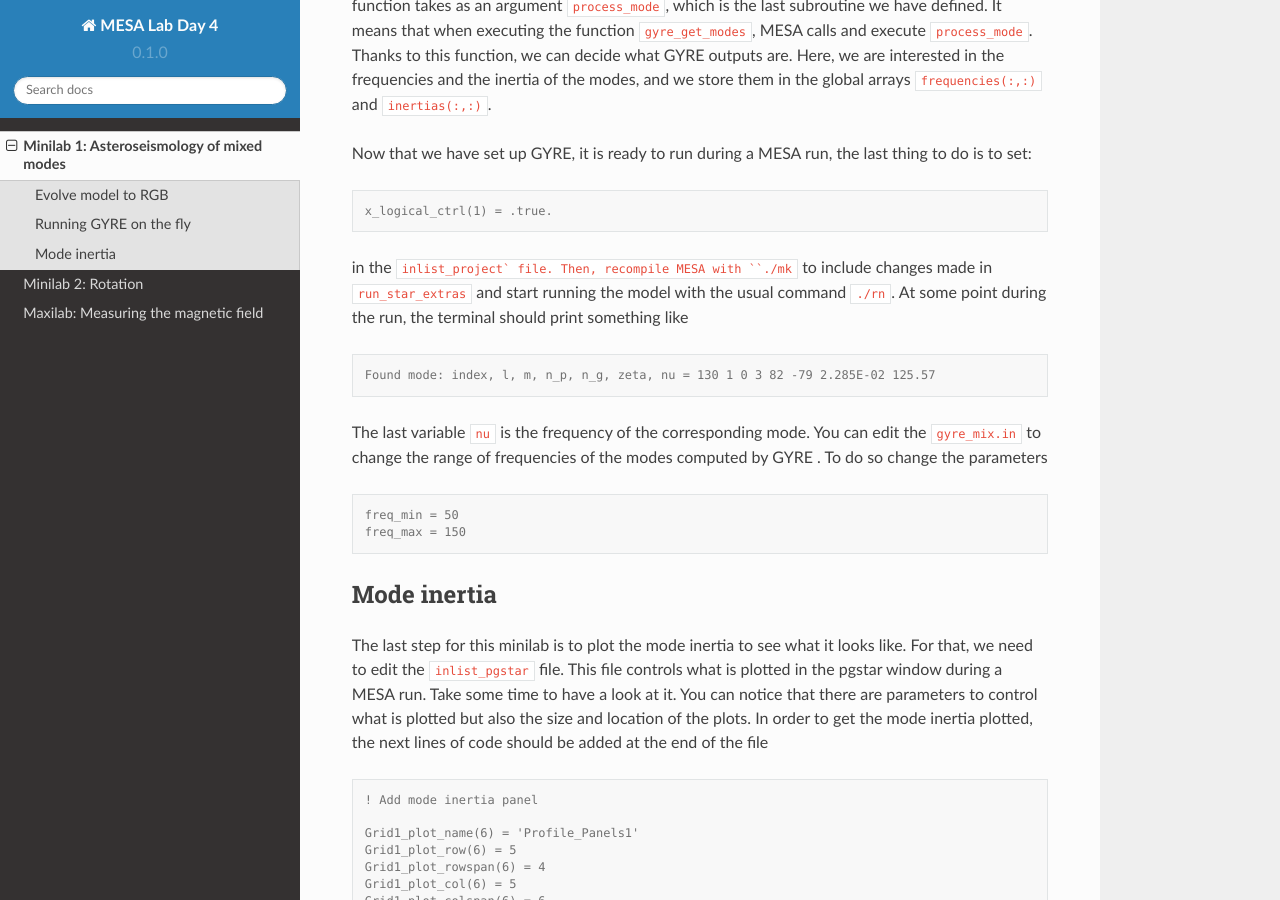
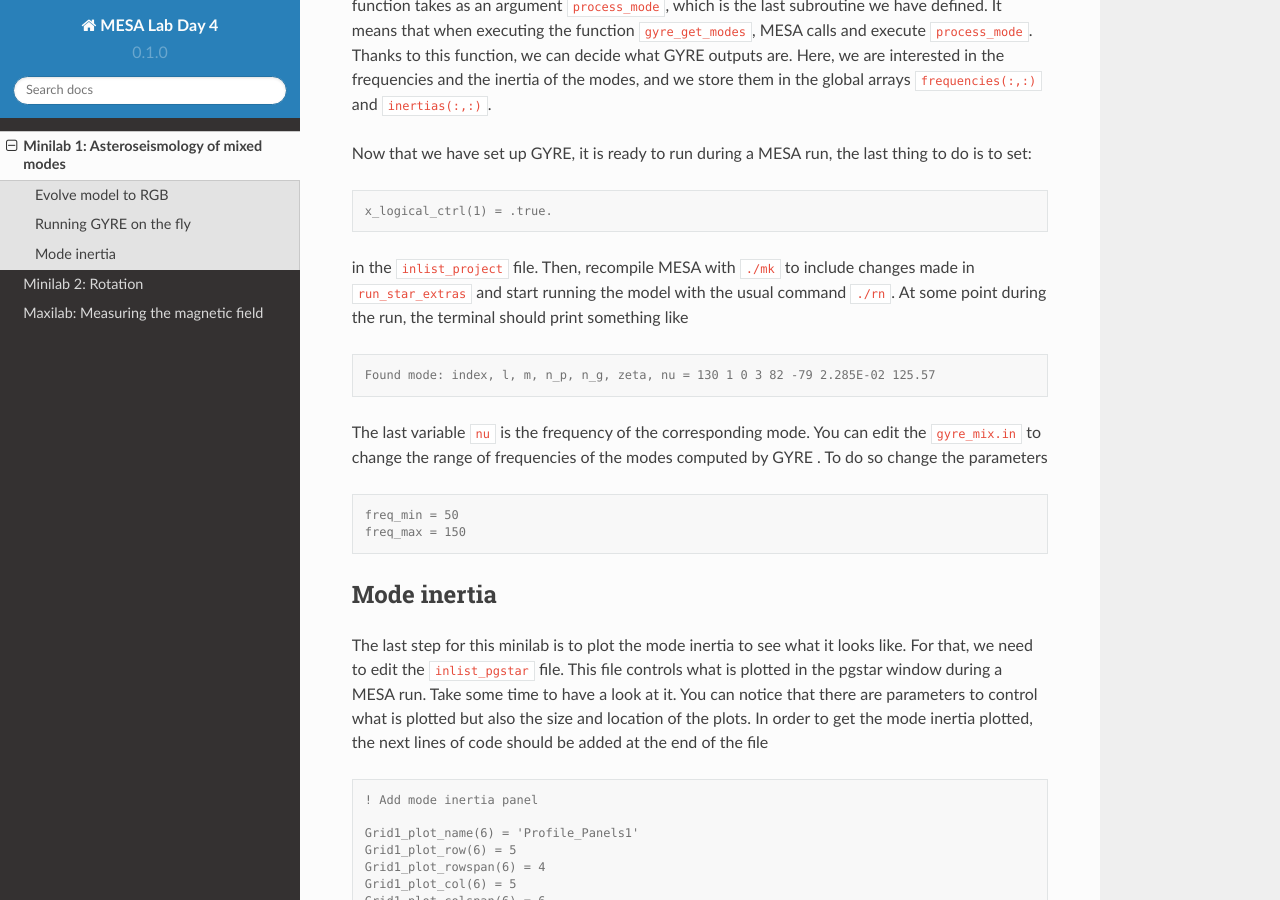
Before and after one commit to mesa-summer-school-2023/mesa-school-bugnet, a Sphinx documentation site: the page built from docs/minilab1.rst, in a window 1280 px wide and 900 px high, scrolled down 3908 px. Built offline with Sphinx 7.4.7 and the Read the Docs theme 2.0.0, drawn with Linux system fonts in a browser that asks for light colours.

```diff
--- a/docs/minilab1.rst
+++ b/docs/minilab1.rst
@@ -147,7 +147,7 @@ Now that we have set up GYRE, it is ready to run during a MESA run, the last thi
 
     x_logical_ctrl(1) = .true.
 
-in the ``inlist_project` file.
+in the ``inlist_project`` file.
 Then, recompile MESA with ``./mk`` to include changes made in ``run_star_extras`` and start running the model with the usual command ``./rn``. At some point during the run, the terminal should print something like
 
 .. code-block:: console
```
